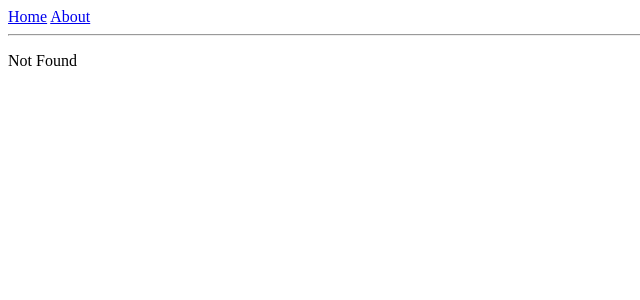
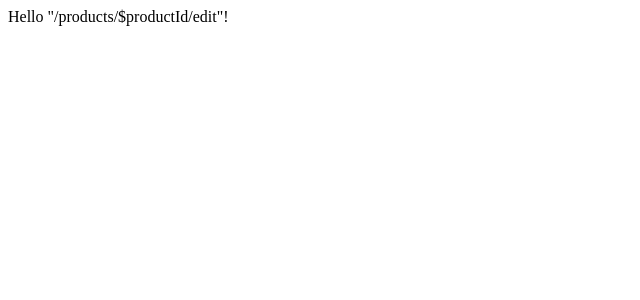
Before and after one commit to yowger/react-products, a React (Vite) app: page /products/1/edit in a window 1280 px wide. Before the commit this address had no page. Shown: the top 300 px of the page, without its empty margins (0-640 px from the left). Built offline with nearby package versions, Linux system fonts and the light colour scheme.

Commit message:
init routes

```diff
--- a/src/routeTree.gen.ts
+++ b/src/routeTree.gen.ts
@@ -8,25 +8,70 @@
 // You should NOT make any changes in this file as it will be overwritten.
 // Additionally, you should also exclude this file from your linter and/or formatter to prevent it from being checked or modified.
 
+import { createFileRoute } from '@tanstack/react-router'
+
 // Import Routes
 
 import { Route as rootRoute } from './routes/__root'
-import { Route as AboutImport } from './routes/about'
 import { Route as IndexImport } from './routes/index'
+import { Route as ProductsIndexImport } from './routes/products/index'
+
+// Create Virtual Routes
+
+const ProfileLazyImport = createFileRoute('/profile')()
+const ProductsCreateLazyImport = createFileRoute('/products/create')()
+const ProductsProductIdIndexLazyImport = createFileRoute(
+  '/products/$productId/',
+)()
+const ProductsProductIdEditLazyImport = createFileRoute(
+  '/products/$productId/edit',
+)()
 
 // Create/Update Routes
 
-const AboutRoute = AboutImport.update({
-  id: '/about',
-  path: '/about',
+const ProfileLazyRoute = ProfileLazyImport.update({
+  id: '/profile',
+  path: '/profile',
   getParentRoute: () => rootRoute,
-} as any)
+} as any).lazy(() => import('./routes/profile.lazy').then((d) => d.Route))
 
 const IndexRoute = IndexImport.update({
   id: '/',
   path: '/',
   getParentRoute: () => rootRoute,
 } as any)
+
+const ProductsIndexRoute = ProductsIndexImport.update({
+  id: '/products/',
+  path: '/products/',
+  getParentRoute: () => rootRoute,
+} as any)
+
+const ProductsCreateLazyRoute = ProductsCreateLazyImport.update({
+  id: '/products/create',
+  path: '/products/create',
+  getParentRoute: () => rootRoute,
+} as any).lazy(() =>
+  import('./routes/products/create.lazy').then((d) => d.Route),
+)
+
+const ProductsProductIdIndexLazyRoute = ProductsProductIdIndexLazyImport.update(
+  {
+    id: '/products/$productId/',
+    path: '/products/$productId/',
+    getParentRoute: () => rootRoute,
+  } as any,
+).lazy(() =>
+  import('./routes/products/$productId/index.lazy').then((d) => d.Route),
+)
+
+const ProductsProductIdEditLazyRoute = ProductsProductIdEditLazyImport.update({
+  id: '/products/$productId/edit',
+  path: '/products/$productId/edit',
+  getParentRoute: () => rootRoute,
+} as any).lazy(() =>
+  import('./routes/products/$productId/edit.lazy').then((d) => d.Route),
+)
 
 // Populate the FileRoutesByPath interface
 
@@ -39,11 +84,39 @@ declare module '@tanstack/react-router' {
       preLoaderRoute: typeof IndexImport
       parentRoute: typeof rootRoute
     }
-    '/about': {
-      id: '/about'
-      path: '/about'
-      fullPath: '/about'
-      preLoaderRoute: typeof AboutImport
+    '/profile': {
+      id: '/profile'
+      path: '/profile'
+      fullPath: '/profile'
+      preLoaderRoute: typeof ProfileLazyImport
+      parentRoute: typeof rootRoute
+    }
+    '/products/create': {
+      id: '/products/create'
+      path: '/products/create'
+      fullPath: '/products/create'
+      preLoaderRoute: typeof ProductsCreateLazyImport
+      parentRoute: typeof rootRoute
+    }
+    '/products/': {
+      id: '/products/'
+      path: '/products'
+      fullPath: '/products'
+      preLoaderRoute: typeof ProductsIndexImport
+      parentRoute: typeof rootRoute
+    }
+    '/products/$productId/edit': {
+      id: '/products/$productId/edit'
+      path: '/products/$productId/edit'
+      fullPath: '/products/$productId/edit'
+      preLoaderRoute: typeof ProductsProductIdEditLazyImport
+      parentRoute: typeof rootRoute
+    }
+    '/products/$productId/': {
+      id: '/products/$productId/'
+      path: '/products/$productId'
+      fullPath: '/products/$productId'
+      preLoaderRoute: typeof ProductsProductIdIndexLazyImport
       parentRoute: typeof rootRoute
     }
   }
@@ -53,37 +126,76 @@ declare module '@tanstack/react-router' {
 
 export interface FileRoutesByFullPath {
   '/': typeof IndexRoute
-  '/about': typeof AboutRoute
+  '/profile': typeof ProfileLazyRoute
+  '/products/create': typeof ProductsCreateLazyRoute
+  '/products': typeof ProductsIndexRoute
+  '/products/$productId/edit': typeof ProductsProductIdEditLazyRoute
+  '/products/$productId': typeof ProductsProductIdIndexLazyRoute
 }
 
 export interface FileRoutesByTo {
   '/': typeof IndexRoute
-  '/about': typeof AboutRoute
+  '/profile': typeof ProfileLazyRoute
+  '/products/create': typeof ProductsCreateLazyRoute
+  '/products': typeof ProductsIndexRoute
+  '/products/$productId/edit': typeof ProductsProductIdEditLazyRoute
+  '/products/$productId': typeof ProductsProductIdIndexLazyRoute
 }
 
 export interface FileRoutesById {
   __root__: typeof rootRoute
   '/': typeof IndexRoute
-  '/about': typeof AboutRoute
+  '/profile': typeof ProfileLazyRoute
+  '/products/create': typeof ProductsCreateLazyRoute
+  '/products/': typeof ProductsIndexRoute
+  '/products/$productId/edit': typeof ProductsProductIdEditLazyRoute
+  '/products/$productId/': typeof ProductsProductIdIndexLazyRoute
 }
 
 export interface FileRouteTypes {
   fileRoutesByFullPath: FileRoutesByFullPath
-  fullPaths: '/' | '/about'
+  fullPaths:
+    | '/'
+    | '/profile'
+    | '/products/create'
+    | '/products'
+    | '/products/$productId/edit'
+    | '/products/$productId'
   fileRoutesByTo: FileRoutesByTo
-  to: '/' | '/about'
-  id: '__root__' | '/' | '/about'
+  to:
+    | '/'
+    | '/profile'
+    | '/products/create'
+    | '/products'
+    | '/products/$productId/edit'
+    | '/products/$productId'
+  id:
+    | '__root__'
+    | '/'
+    | '/profile'
+    | '/products/create'
+    | '/products/'
+    | '/products/$productId/edit'
+    | '/products/$productId/'
   fileRoutesById: FileRoutesById
 }
 
 export interface RootRouteChildren {
   IndexRoute: typeof IndexRoute
-  AboutRoute: typeof AboutRoute
+  ProfileLazyRoute: typeof ProfileLazyRoute
+  ProductsCreateLazyRoute: typeof ProductsCreateLazyRoute
+  ProductsIndexRoute: typeof ProductsIndexRoute
+  ProductsProductIdEditLazyRoute: typeof ProductsProductIdEditLazyRoute
+  ProductsProductIdIndexLazyRoute: typeof ProductsProductIdIndexLazyRoute
 }
 
 const rootRouteChildren: RootRouteChildren = {
   IndexRoute: IndexRoute,
-  AboutRoute: AboutRoute,
+  ProfileLazyRoute: ProfileLazyRoute,
+  ProductsCreateLazyRoute: ProductsCreateLazyRoute,
+  ProductsIndexRoute: ProductsIndexRoute,
+  ProductsProductIdEditLazyRoute: ProductsProductIdEditLazyRoute,
+  ProductsProductIdIndexLazyRoute: ProductsProductIdIndexLazyRoute,
 }
 
 export const routeTree = rootRoute
@@ -97,14 +209,30 @@ export const routeTree = rootRoute
       "filePath": "__root.tsx",
       "children": [
         "/",
-        "/about"
+        "/profile",
+        "/products/create",
+        "/products/",
+        "/products/$productId/edit",
+        "/products/$productId/"
       ]
     },
     "/": {
       "filePath": "index.tsx"
     },
-    "/about": {
-      "filePath": "about.tsx"
+    "/profile": {
+      "filePath": "profile.lazy.tsx"
+    },
+    "/products/create": {
+      "filePath": "products/create.lazy.tsx"
+    },
+    "/products/": {
+      "filePath": "products/index.tsx"
+    },
+    "/products/$productId/edit": {
+      "filePath": "products/$productId/edit.lazy.tsx"
+    },
+    "/products/$productId/": {
+      "filePath": "products/$productId/index.lazy.tsx"
     }
   }
 }
--- a/src/routes/__root.tsx
+++ b/src/routes/__root.tsx
@@ -1,10 +1,17 @@
-import { createRootRoute, Link, Outlet } from "@tanstack/react-router"
+import { createRootRoute, Outlet } from "@tanstack/react-router"
 import { TanStackRouterDevtools } from "@tanstack/router-devtools"
 
 export const Route = createRootRoute({
     component: () => (
         <>
-            <div className="p-2 flex gap-2">
+            <Outlet />
+            <TanStackRouterDevtools />
+        </>
+    ),
+})
+
+{
+    /* <div className="p-2 flex gap-2">
                 <Link to="/" className="[&.active]:font-bold">
                     Home
                 </Link>{" "}
@@ -12,9 +19,5 @@ export const Route = createRootRoute({
                     About
                 </Link>
             </div>
-            <hr />
-            <Outlet />
-            <TanStackRouterDevtools />
-        </>
-    ),
-})
+            <hr /> */
+}
--- a/src/routes/about.tsx
+++ /dev/null
@@ -1,9 +0,0 @@
-import { createFileRoute } from "@tanstack/react-router"
-
-export const Route = createFileRoute("/about")({
-    component: About,
-})
-
-function About() {
-    return <div className="p-2">Hello from About!</div>
-}
--- a/src/routes/index.tsx
+++ b/src/routes/index.tsx
@@ -1,13 +1,10 @@
-import { createFileRoute } from "@tanstack/react-router"
+import { createFileRoute, redirect } from "@tanstack/react-router"
 
 export const Route = createFileRoute("/")({
-    component: Index,
+    beforeLoad: () => {
+        return redirect({
+            to: "/products",
+            throw: true,
+        })
+    },
 })
-
-function Index() {
-    return (
-        <div className="p-2">
-            <h3>Welcome Home!</h3>
-        </div>
-    )
-}
--- /dev/null
+++ b/src/routes/products/$productId/edit.lazy.tsx
@@ -0,0 +1,9 @@
+import { createLazyFileRoute } from '@tanstack/react-router'
+
+export const Route = createLazyFileRoute('/products/$productId/edit')({
+  component: RouteComponent,
+})
+
+function RouteComponent() {
+  return <div>Hello "/products/$productId/edit"!</div>
+}
--- /dev/null
+++ b/src/routes/products/$productId/index.lazy.tsx
@@ -0,0 +1,9 @@
+import { createLazyFileRoute } from '@tanstack/react-router'
+
+export const Route = createLazyFileRoute('/products/$productId/')({
+  component: RouteComponent,
+})
+
+function RouteComponent() {
+  return <div>Hello "/products/$productId/"!</div>
+}
--- /dev/null
+++ b/src/routes/products/create.lazy.tsx
@@ -0,0 +1,9 @@
+import { createLazyFileRoute } from '@tanstack/react-router'
+
+export const Route = createLazyFileRoute('/products/create')({
+  component: RouteComponent,
+})
+
+function RouteComponent() {
+  return <div>Hello "/products/create"!</div>
+}
--- /dev/null
+++ b/src/routes/products/index.tsx
@@ -0,0 +1,9 @@
+import { createFileRoute } from "@tanstack/react-router"
+
+export const Route = createFileRoute("/products/")({
+    component: RouteComponent,
+})
+
+function RouteComponent() {
+    return <div>Hello "/products/"!</div>
+}
--- /dev/null
+++ b/src/routes/profile.lazy.tsx
@@ -0,0 +1,9 @@
+import { createLazyFileRoute } from "@tanstack/react-router"
+
+export const Route = createLazyFileRoute("/profile")({
+    component: RouteComponent,
+})
+
+function RouteComponent() {
+    return <div>Hello "/profile"!</div>
+}
```
